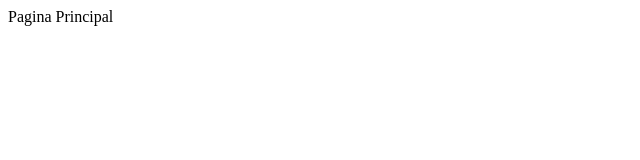
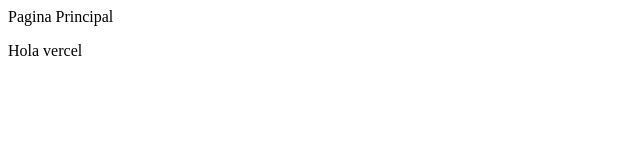
Before and after one commit to NicoJimenez123/portafolio, a Vue app: page / in a window 1280 px wide. Shown: the top 160 px of the page, without its empty margins (0-640 px from the left). Built offline with nearby package versions, Linux system fonts and the light colour scheme.

Commit message:
Añadido mensaje para ver en vercel

```diff
--- a/src/views/PaginaPrincipal.vue
+++ b/src/views/PaginaPrincipal.vue
@@ -1,5 +1,7 @@
 <template>
-  <div>Pagina Principal</div>
+  <div>Pagina Principal
+<p>Hola vercel</p>
+	</div>
 </template>
 
 <script setup>
```
